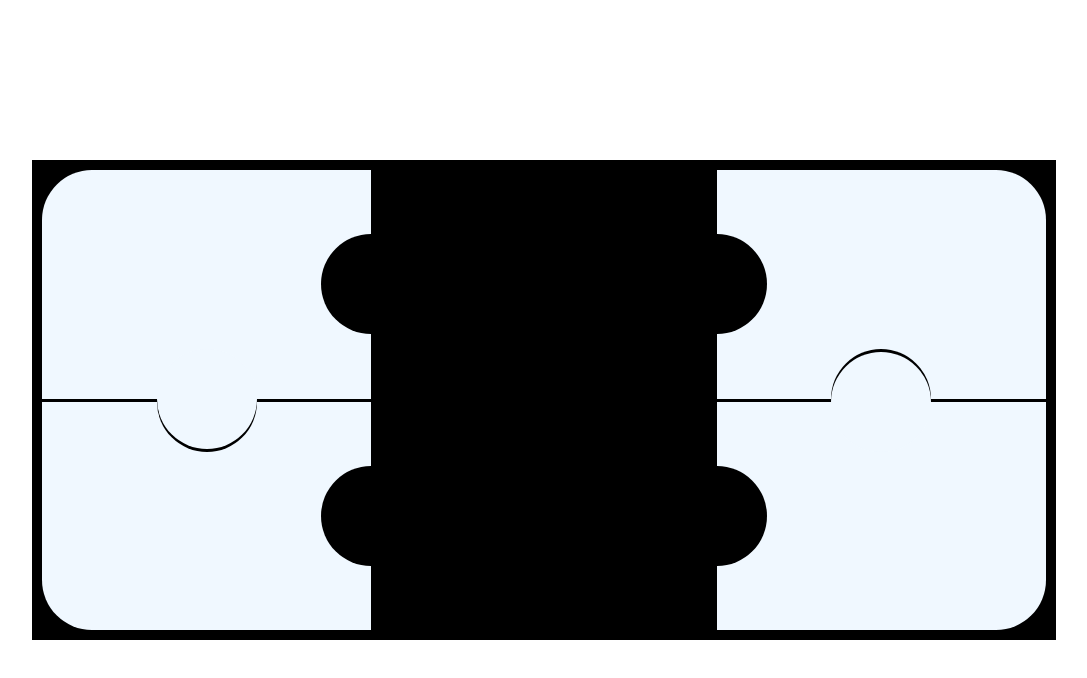
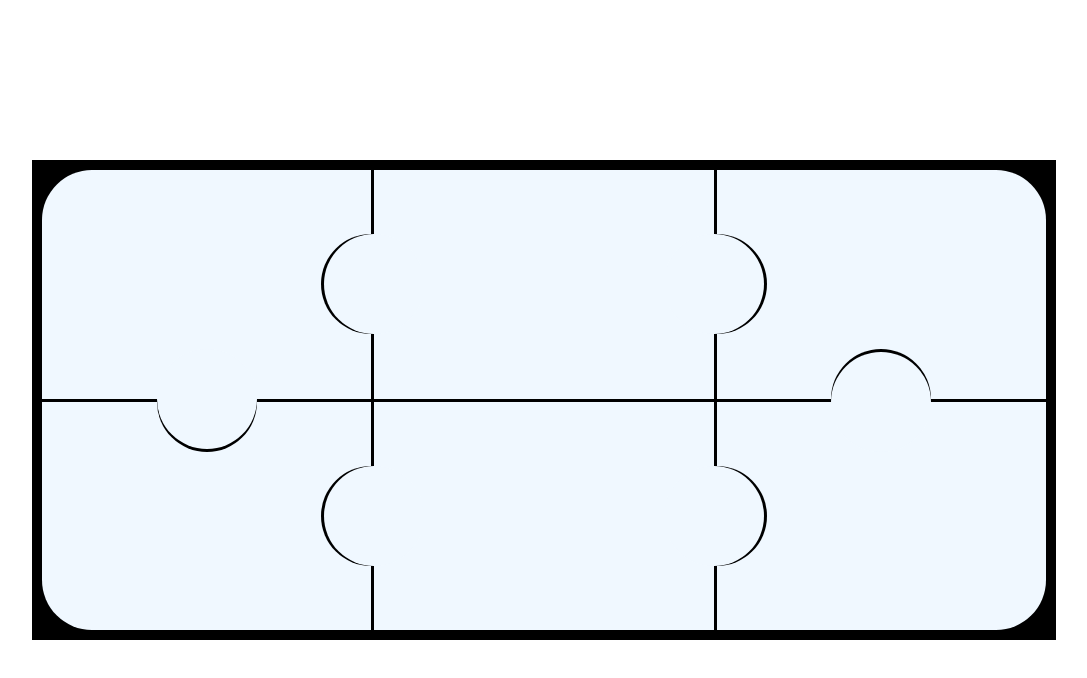
Before and after one commit to jorge-ferreyra/rompecabezas, an Astro site: page / in a window 1280 px wide. Shown: the whole page, without its empty margins (96-1183 px from the left). Built offline with nearby package versions, Linux system fonts and the light colour scheme; Astro itself is replaced by a stand-in of ours.

Commit message:
Creating Medios

```diff
--- a/src/components/Esquinas.css
+++ b/src/components/Esquinas.css
@@ -10,7 +10,7 @@
   grid-column: 1;
   grid-row: 1;
   margin: 10px 0 0 10px;
-  z-index: 5;
+  z-index: 1;
 }
 
 .esquina.top-left::after {
--- a/src/components/Hero-section.astro
+++ b/src/components/Hero-section.astro
@@ -3,11 +3,14 @@ import astroLogo from '../assets/astro.svg';
 import background from '../assets/background.svg';
 import Esquinas from './Esquinas.astro';
 import './Hero-section.css'
+import Medios from './Medios.astro';
 ---
 
 <main class="main-container">
 	<Esquinas id="pieza1" positionClass="top-left"></Esquinas>
+	<Medios id="pieza2" top></Medios>
 	<Esquinas id="pieza3" positionClass="top-right"></Esquinas>
 	<Esquinas id="pieza4" positionClass="bottom-left"></Esquinas>
+	<Medios id="pieza5" bottom></Medios>
 	<Esquinas id="pieza6" positionClass="bottom-right"></Esquinas>
 </main>
--- /dev/null
+++ b/src/components/Medios.astro
@@ -0,0 +1,7 @@
+---
+import './Medios.css'
+
+const { id = "", top = false, bottom = false } = Astro.props;
+---
+
+<section id={id} class=`medios ${top ? "top" : ""} ${bottom ? "bottom" : ""}`></section>
--- /dev/null
+++ b/src/components/Medios.css
@@ -0,0 +1,39 @@
+.medios {
+  max-width: 100%;
+  max-height: 100%;
+  background-color: aliceblue;
+  position: relative;
+  z-index: 10;
+}
+
+.medios.top {
+  margin: 10px 0 0 0;
+}
+
+.medios.bottom {
+  margin: 0 0 10px 0;
+}
+
+.medios::after {
+  content: "";
+  width: 100px;
+  height: 100px;
+  background-color: aliceblue;
+  border-radius: 50%;
+  position: absolute;
+  left: -50px;
+  top: 50%;
+  transform: translateY(-50%);
+}
+
+.medios::before {
+  content: "";
+  width: 100px;
+  height: 100px;
+  background-color:aliceblue;
+  border-radius: 50%;
+  position: absolute;
+  right: -50px;
+  top: 50%;
+  transform: translateY(-50%);
+}
```
